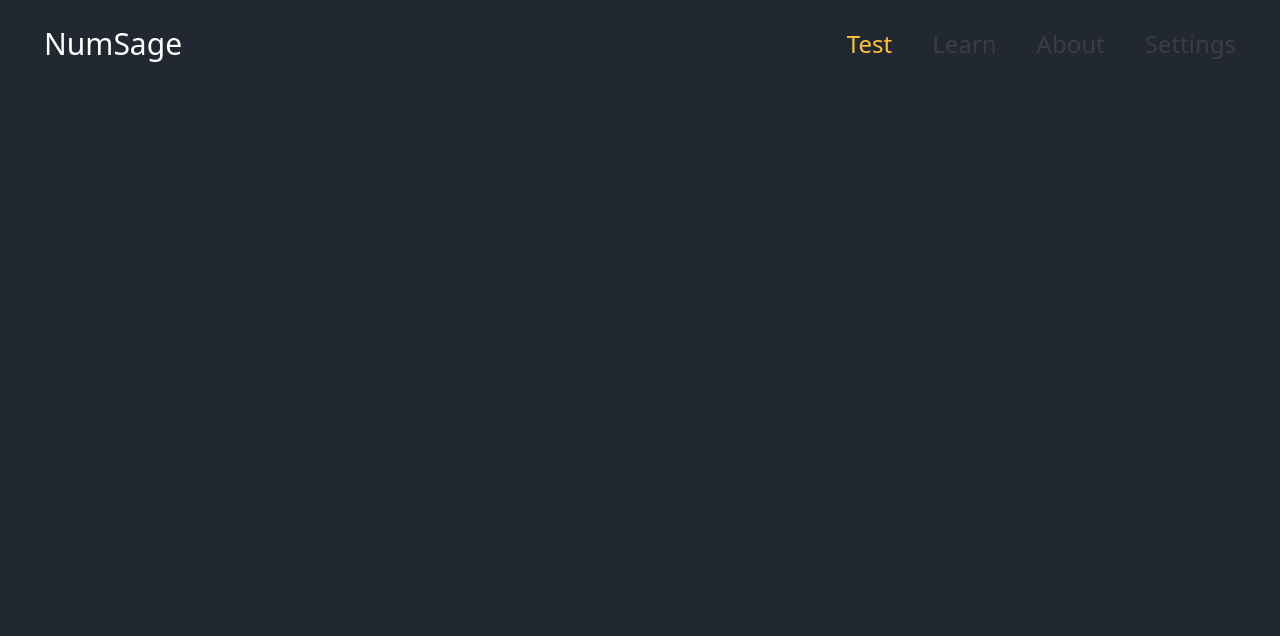
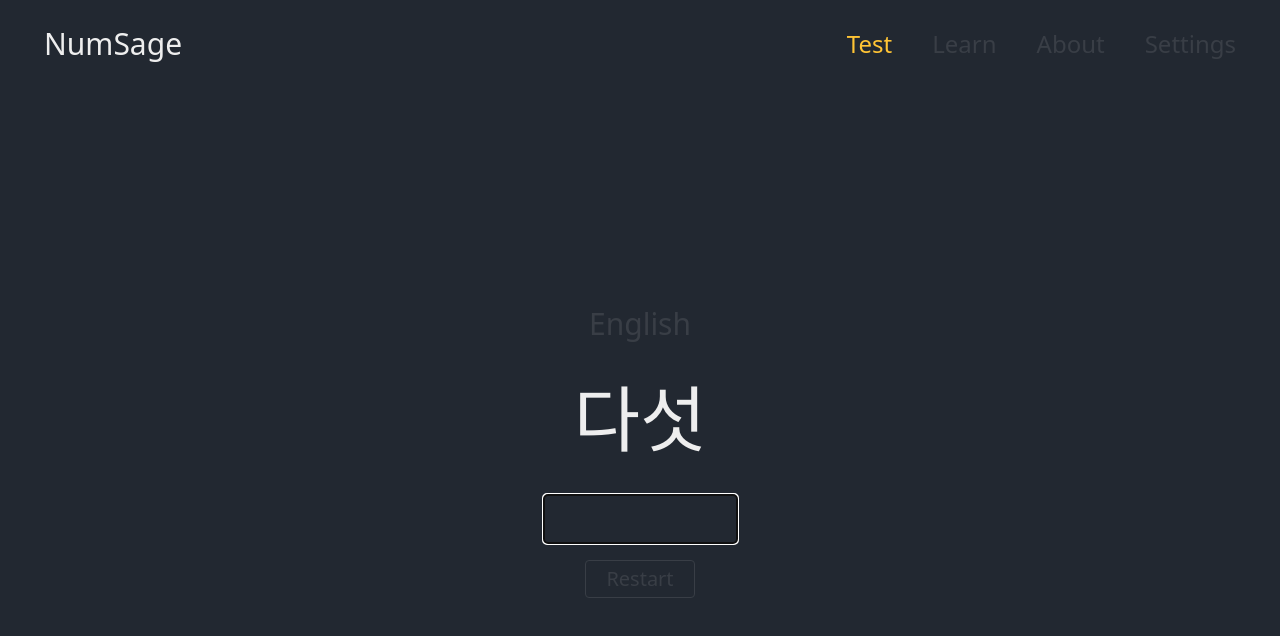
Before and after one commit to kbbtan/num-sage, a Next.js app: page / in a window 1280 px wide. Shown: the top 636 px of the page. Built offline with nearby package versions, Linux system fonts and the light colour scheme.

Commit message:
Added frontend for test page and global colors

```diff
--- a/src/app/components/Navbar.tsx
+++ b/src/app/components/Navbar.tsx
@@ -1,16 +1,16 @@
 const Navbar = () => {
   return (
-    <nav className="bg-transparent mt-3">
+    <nav className="bg-transparent pt-3 h-[13vh]">
         <div className="mx-auto max-w-7xl px-2 sm:px-6 lg:px-8">
             <div className="relative flex h-16 items-center justify-between">
-                <a href="#" className="text-white px-3 py-2 text-3xl font-medium">NumSage</a>
+                <a href="#" className="text-text-accent px-3 py-2 text-3xl font-medium">NumSage</a>
 
                 <div className="flex flex-1 items-stretch justify-end">
                     <div className="flex space-x-4">
-                        <a href="#" className="text-[#FFC435] rounded-md px-3 py-2 text-2xl font-medium" aria-current="page">Test</a>
-                        <a href="#" className="text-[#393E46] hover:bg-[#393E46] hover:text-[#FFC435] rounded-md px-3 py-2 text-2xl font-medium">Learn</a>
-                        <a href="#" className="text-[#393E46] hover:bg-[#393E46] hover:text-[#FFC435] rounded-md px-3 py-2 text-2xl font-medium">About</a>
-                        <a href="#" className="text-[#393E46] hover:bg-[#393E46] hover:text-[#FFC435] rounded-md px-3 py-2 text-2xl font-medium">Settings</a>
+                        <a href="#" className="text-accent rounded-md px-3 py-2 text-2xl font-medium" aria-current="page">Test</a>
+                        <a href="#" className="text-sub-color hover:bg-sub-color hover:text-accent rounded-md px-3 py-2 text-2xl font-medium">Learn</a>
+                        <a href="#" className="text-sub-color hover:bg-sub-color hover:text-accent rounded-md px-3 py-2 text-2xl font-medium">About</a>
+                        <a href="#" className="text-sub-color hover:bg-sub-color hover:text-accent rounded-md px-3 py-2 text-2xl font-medium">Settings</a>
                     </div>
                 </div>
             </div>
--- a/src/app/globals.css
+++ b/src/app/globals.css
@@ -8,6 +8,21 @@
     box-sizing: border-box;
 }
 
-body {
-    background-color: #222831;
-}
+@layer base {
+    input[type='number']::-webkit-outer-spin-button,
+    input[type='number']::-webkit-inner-spin-button,
+    input[type='number'] {
+      -webkit-appearance: none;
+      margin: 0;
+      -moz-appearance: textfield !important;
+    }
+
+    select {
+        -moz-appearance: none;
+        -webkit-appearance: none;
+    }
+
+    select::-ms-expand {
+        display: none;
+    }
+ }
--- a/src/app/layout.tsx
+++ b/src/app/layout.tsx
@@ -14,7 +14,7 @@ export default function RootLayout({
 }) {
   return (
     <html lang="en">
-      <body>
+      <body className="bg-bg-color">
         <Navbar/>
         {children}
       </body>
--- a/src/app/page.tsx
+++ b/src/app/page.tsx
@@ -1,7 +1,54 @@
+"use client"
+import { useState } from "react";
+
 const page = () => {
+  const [language, setLanguage] = useState<string>("English");
+  const [isLanguageMenuOpen, setIsLanguageMenuOpen] = useState(false);
+
+  const selectOption = (option: string) => {
+    setLanguage(option);
+    setIsLanguageMenuOpen(false);
+  }
+
   return (
-    <div className="h-full w-full">
+    <div className="h-[87vh] w-full flex justify-center items-center">
+        <div className="flex flex-col items-center">
 
+            <div className="relative w-full text-center">
+                <button
+                    className="
+                        bg-transparent text-3xl text-center
+                        text-sub-color
+                        hover:text-text-accent hover:cursor-pointer
+                    "
+                    onClick={() => setIsLanguageMenuOpen(true)}
+                >
+                    {language}
+                </button>
+
+                {isLanguageMenuOpen && <div className="absolute flex flex-col mt-3 border border-sub-color rounded w-full text-2xl">
+                    <a className="py-1 bg-sub-color cursor-pointer hover:text-white" onClick={() => selectOption("English")}>English</a>
+                    <a className="py-1 bg-bg-color cursor-pointer hover:text-white" onClick={() => selectOption("Chinese (Simplified)")}>Chinese (Simplified)</a>
+                    <a className="py-1 bg-sub-color cursor-pointer hover:text-white" onClick={() => selectOption("Chinese (Traditional)")}>Chinese (Traditional)</a>
+                    <a className="py-1 bg-bg-color cursor-pointer hover:text-white" onClick={() => selectOption("Korean (Native)")}>Korean (Native)</a>
+                    <a className="py-1 bg-sub-color cursor-pointer hover:text-white" onClick={() => selectOption("Korean (Sino-Korean)")}>Korean (Sino-Korean)</a>
+                </div>}
+            </div>
+
+            <h1 className="text-7xl my-10 font-medium text-text-accent">다섯</h1>
+
+            <input
+                type="number"
+                autoFocus
+                className="
+                    w-1/2 px-5 py-2 bg-transparent border border-sub-color rounded
+                    text-text-accent text-2xl
+                    text-center
+                "
+            />
+
+            <button className="mt-4 px-5 py-1 border border-sub-color rounded text-xl text-sub-color">Restart</button>
+        </div>
     </div>
   )
 }
--- a/tailwind.config.ts
+++ b/tailwind.config.ts
@@ -13,6 +13,12 @@ const config: Config = {
         'gradient-conic':
           'conic-gradient(from 180deg at 50% 50%, var(--tw-gradient-stops))',
       },
+      colors: {
+        "bg-color": "#222831",
+        "sub-color": "#393E46",
+        "accent": "#FFC435",
+        "text-accent": "#EEEEEE"
+      }
     },
   },
   plugins: [],
```
